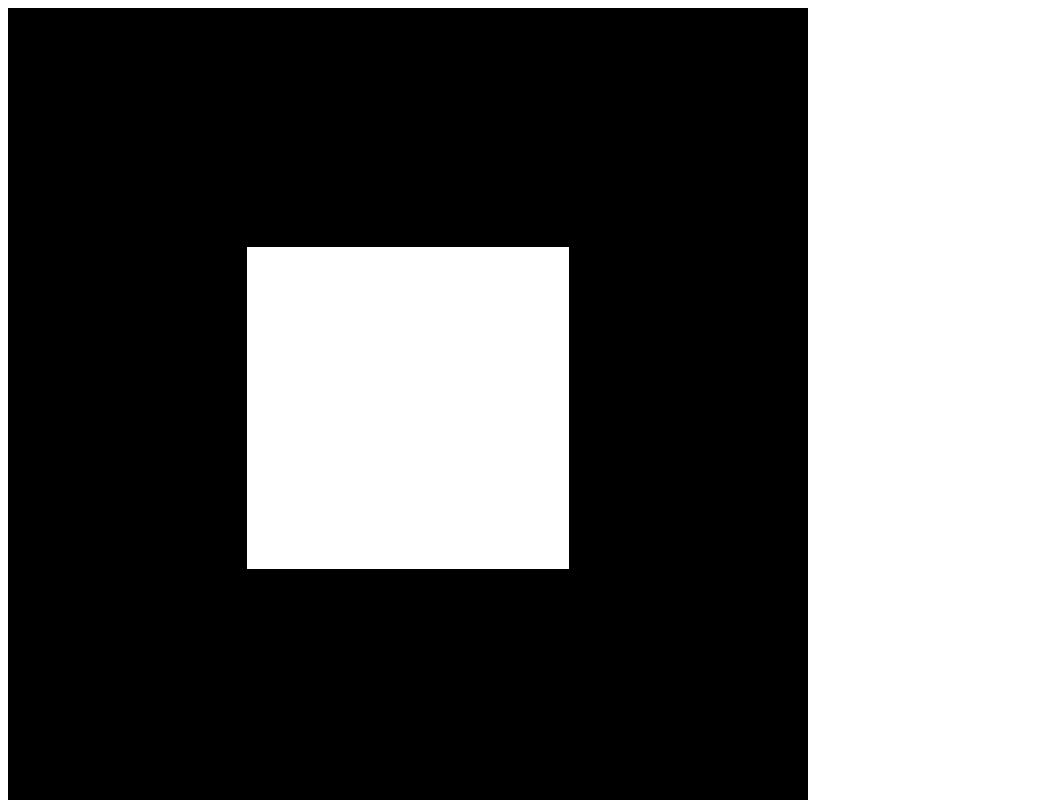
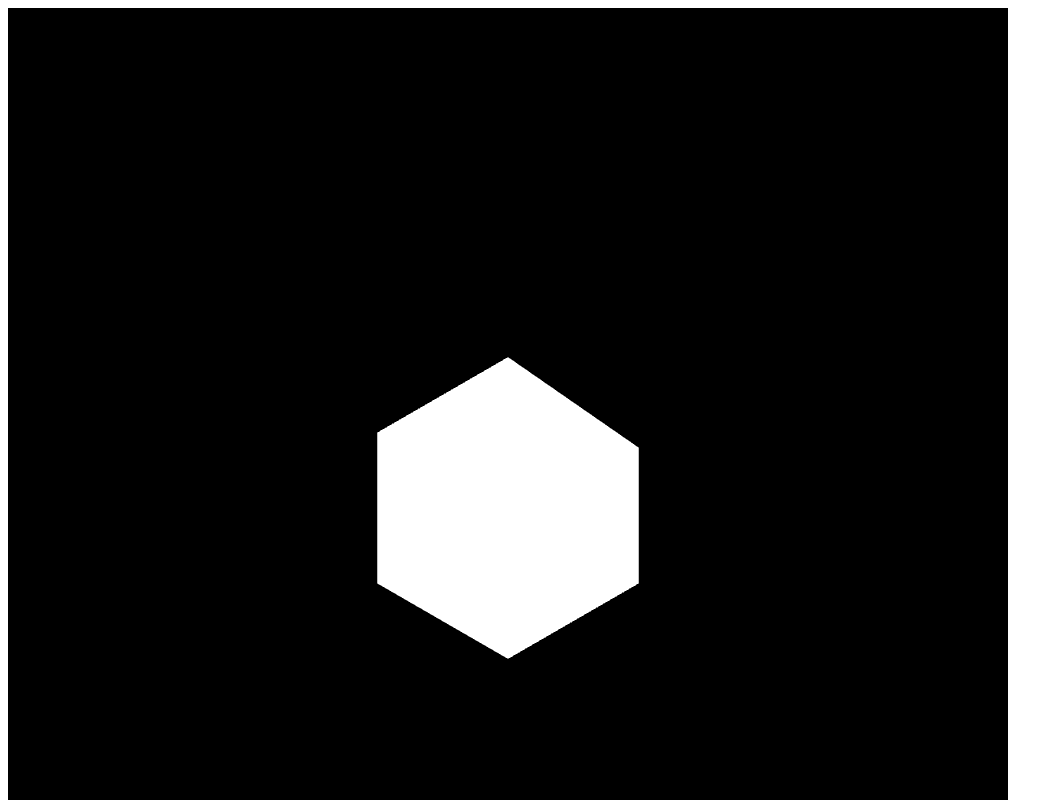
Before and after one commit to bgourlie/hexthing, a website built with Parcel: page web/index.html in a window 1280 px wide. Shown: the top 800 px of the page, without its empty margins (0-1063 px from the left). Built offline with nearby package versions, Linux system fonts and the light colour scheme.

Commit message:
Implement hex entity

```diff
--- a/web/index.html
+++ b/web/index.html
@@ -6,6 +6,6 @@
     <script src="src/app.ts"></script>
 </head>
 <body>
-<canvas id="viewport" height="800px" width="800px"></canvas>
+<canvas id="viewport" height="1000px" width="1000px"></canvas>
 </body>
 </html>
--- a/web/src/app.ts
+++ b/web/src/app.ts
@@ -24,20 +24,37 @@ const fsSource = `#version 300 es
   `;
 
 const planeDescriptor: EntityDescriptor = {
-    id: 'plane',
+    id: 'hexTile',
     fragmentShader: fsSource,
     vertexShader: vsSource,
-    drawMode: WebGL2RenderingContext.TRIANGLE_STRIP,
+    drawMode: WebGL2RenderingContext.TRIANGLE_FAN,
     inputs: [
         {
             location: 0,
             bufferType: WebGL2RenderingContext.ARRAY_BUFFER,
             bufferDataType: WebGL2RenderingContext.FLOAT,
             numComponents: 2,
-            vertices: new Float32Array([-1.0, 1.0, 1.0, 1.0, -1.0, -1.0, 1.0, -1.0])
+            vertices: new Float32Array([
+                0.0,
+                0.0,
+                0.8660254037844387,
+                -0.5,
+                0.8660254037844387,
+                0.4,
+                0.0,
+                1.0,
+                -0.8660254037844387,
+                0.5,
+                -0.8660254037844386,
+                -0.5,
+                0,
+                -1,
+                0.8660254037844387,
+                -0.5
+            ])
         }
     ],
-    verticesToRender: 4
+    verticesToRender: 8
 };
 
 document.addEventListener('DOMContentLoaded', function() {
@@ -67,8 +84,8 @@ document.addEventListener('DOMContentLoaded', function() {
     const renderer = rendererResult.value;
 
     scene.addEntity({
-        descriptorId: 'plane',
-        sceneTransform: [-0.0, 0.0, -6.0]
+        descriptorId: 'hexTile',
+        sceneTransform: [-0.0, 0.0, -8.0]
     });
 
     renderer.drawScene(scene);
```
